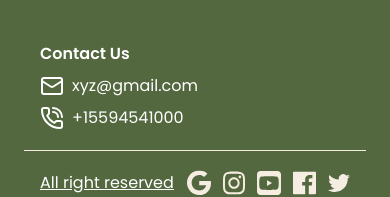
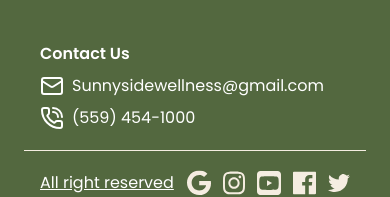
Before and after one commit to THE-ERRORs-og/sunnyside_chiropractic, a Next.js app: page / in a window 390 px wide. Shown: the part 3483-3680 px from the top of the page. Built offline with nearby package versions, Linux system fonts and the light colour scheme.

Commit message:
Changes in Footer Phone and Email

```diff
--- a/components/common/Footer.js
+++ b/components/common/Footer.js
@@ -60,14 +60,14 @@ const Footer = () => {
           <div className="p-4 ">
             <h4 className="footer-content font-semibold">Contact Us</h4>
 
-            <div className="flex space-x-2 items-center">
+            <a href="mailto:Sunnysidewellness@gmail.com" className="flex space-x-2 items-center">
               <Mail className="footer-content" />
-              <h4 className="footer-content">xyz@gmail.com</h4>
-            </div>
-            <div className="flex space-x-2 items-center">
+              <h4 className="footer-content">Sunnysidewellness@gmail.com</h4>
+            </a>
+            <a href="tel:+15594541000" className="flex space-x-2 items-center">
               <PhoneCall className="footer-content" />
-              <h4 className="footer-content">+15594541000</h4>
-            </div>
+              <h4 className="footer-content">(559) 454-1000</h4>
+            </a>
           </div>
         </div>
         <hr className="w-full h-[0.0625rem] text-[#F5EDE1]" />
```
